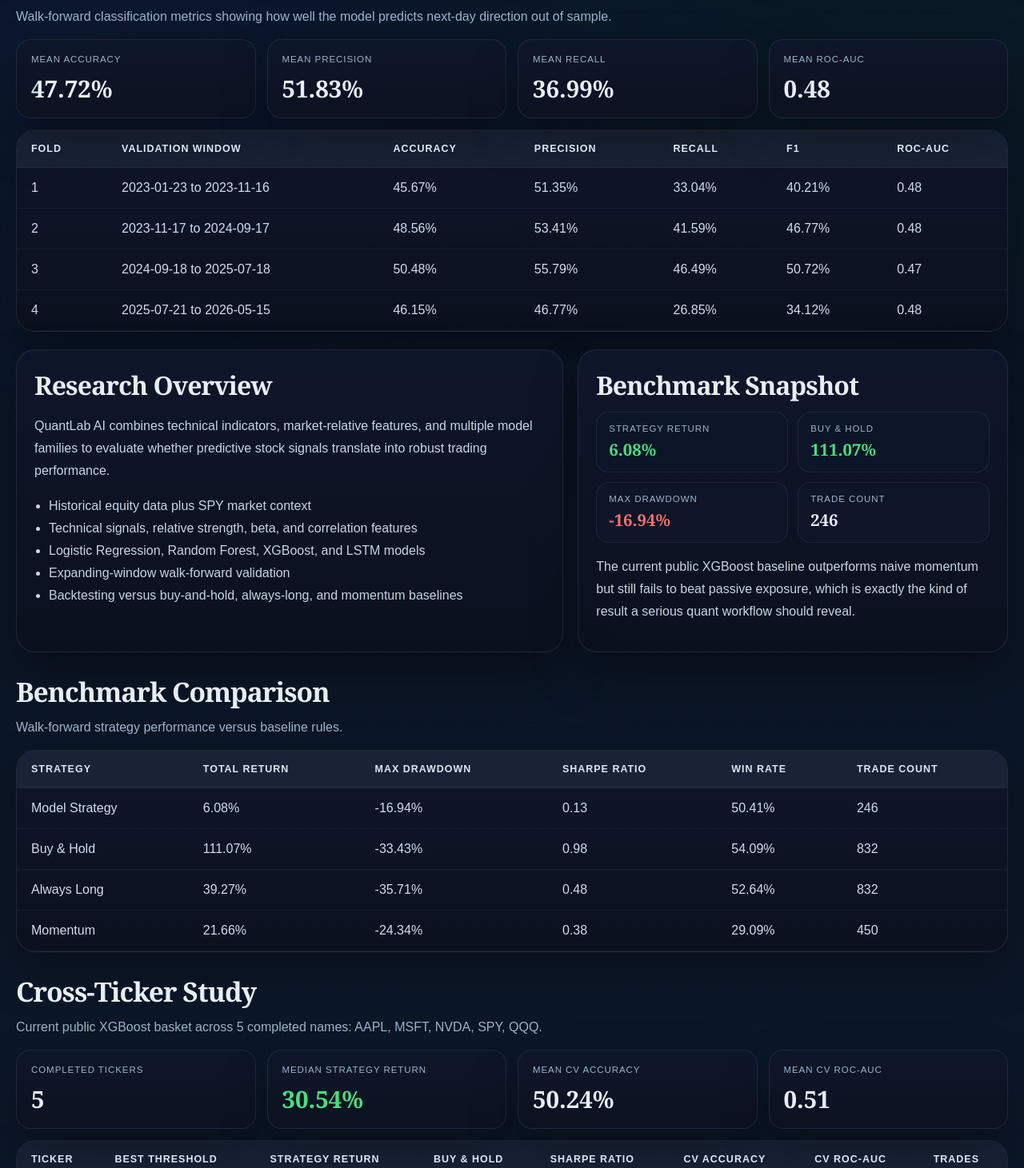
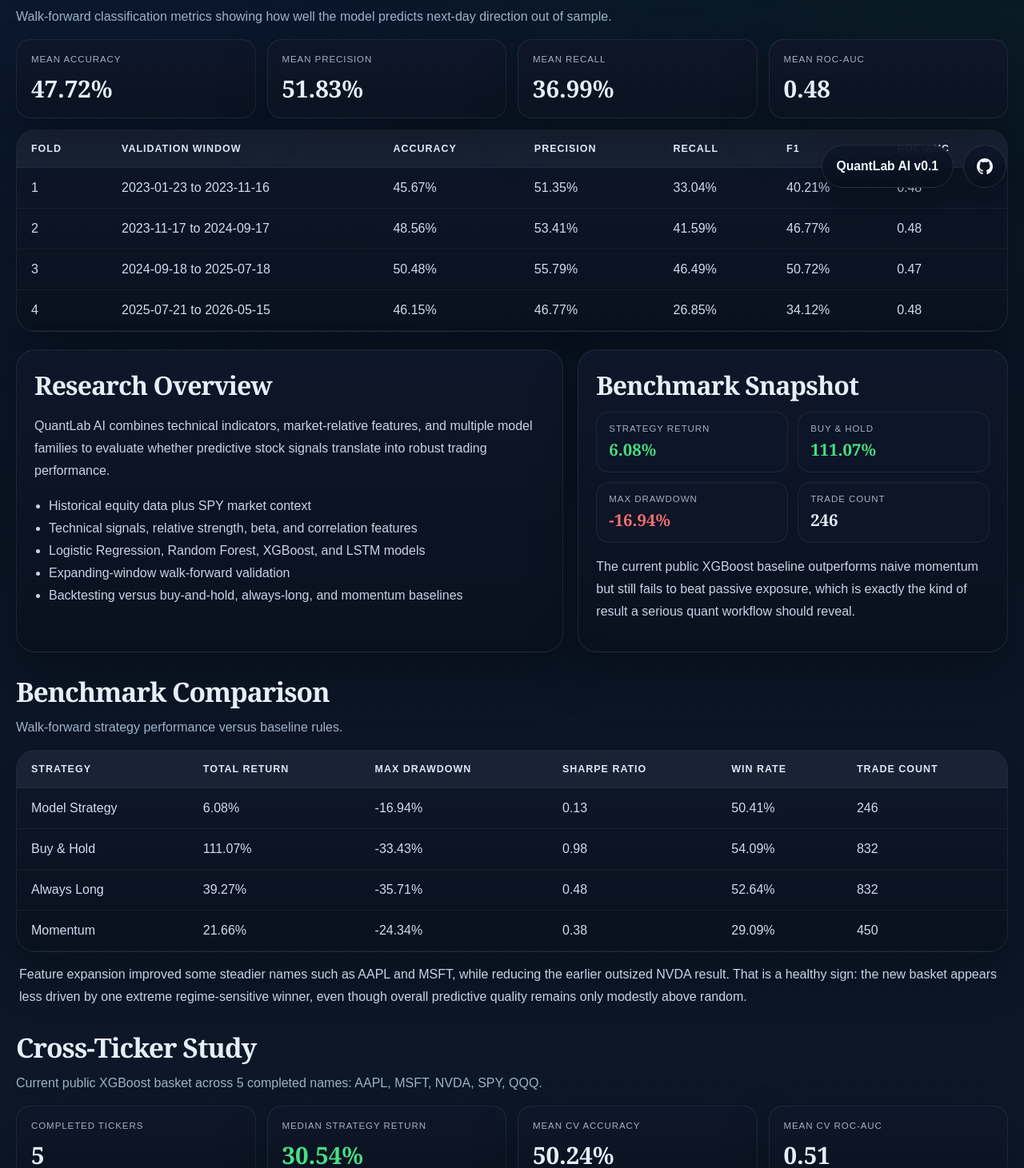
Before and after one commit to AyyadOmar/quantlab-ai, a Next.js app: page / in a window 1280 px wide. Shown: the part 543-2004 px from the top of the page at 80% size. Built offline with nearby package versions, Linux system fonts and the light colour scheme.

Commit message:
Add floating GitHub repository badge

```diff
--- a/app/globals.css
+++ b/app/globals.css
@@ -253,6 +253,13 @@ h1 {
   color: var(--muted);
 }
 
+.section-note {
+  margin: 14px 4px 0;
+  color: #c6d4e4;
+  line-height: 1.75;
+  font-family: Arial, Helvetica, sans-serif;
+}
+
 .table-card {
   overflow: hidden;
   padding: 0;
@@ -457,6 +464,57 @@ td {
   font-size: 1.15rem;
 }
 
+.floating-repo-badge {
+  position: fixed;
+  right: 22px;
+  bottom: 22px;
+  z-index: 40;
+  display: flex;
+  align-items: center;
+  gap: 12px;
+}
+
+.repo-badge-label,
+.repo-badge-link {
+  border: 1px solid rgba(148, 163, 184, 0.18);
+  background: linear-gradient(180deg, rgba(15, 23, 42, 0.96), rgba(8, 15, 27, 0.98));
+  box-shadow: 0 18px 44px rgba(0, 0, 0, 0.28);
+}
+
+.repo-badge-label {
+  display: inline-flex;
+  align-items: center;
+  min-height: 54px;
+  padding: 0 18px;
+  border-radius: 999px;
+  color: #f3f8ff;
+  font-family: Arial, Helvetica, sans-serif;
+  font-size: 0.98rem;
+  font-weight: 600;
+}
+
+.repo-badge-link {
+  display: inline-flex;
+  align-items: center;
+  justify-content: center;
+  width: 54px;
+  height: 54px;
+  border-radius: 999px;
+  color: #f3f8ff;
+  transition: transform 140ms ease, border-color 140ms ease, color 140ms ease;
+}
+
+.repo-badge-link:hover {
+  transform: translateY(-1px);
+  border-color: rgba(125, 211, 252, 0.35);
+  color: #7dd3fc;
+}
+
+.repo-badge-link svg {
+  width: 24px;
+  height: 24px;
+}
+
 .architecture-stack pre {
   margin: 0;
   white-space: pre-wrap;
@@ -496,6 +554,23 @@ td {
     grid-template-columns: 1fr;
   }
 
+  .floating-repo-badge {
+    right: 12px;
+    bottom: 12px;
+    gap: 8px;
+  }
+
+  .repo-badge-label {
+    min-height: 48px;
+    padding: 0 14px;
+    font-size: 0.9rem;
+  }
+
+  .repo-badge-link {
+    width: 48px;
+    height: 48px;
+  }
+
   th,
   td {
     padding: 14px 12px;
--- a/app/page.js
+++ b/app/page.js
@@ -474,6 +474,11 @@ export default function HomePage() {
             </tbody>
           </table>
         </div>
+        <p className="section-note">
+          Feature expansion improved some steadier names such as AAPL and MSFT, while reducing the earlier
+          outsized NVDA result. That is a healthy sign: the new basket appears less driven by one extreme
+          regime-sensitive winner, even though overall predictive quality remains only modestly above random.
+        </p>
       </section>
 
       <section className="section-stack">
@@ -647,6 +652,19 @@ Artifacts         ->  Committed demo assets + JSON`}</pre>
           </div>
         </div>
       ) : null}
+
+      <div className="floating-repo-badge">
+        <span className="repo-badge-label">QuantLab AI v0.1</span>
+        <a
+          className="repo-badge-link"
+          href="https://github.com/AyyadOmar/quantlab-ai"
+          target="_blank"
+          rel="noreferrer"
+          aria-label="Open QuantLab AI GitHub repository"
+        >
+          <GitHubIcon />
+        </a>
+      </div>
     </main>
   );
 }
@@ -684,3 +702,14 @@ function VisualCard({ src, alt, title, onOpen }) {
     </article>
   );
 }
+
+function GitHubIcon() {
+  return (
+    <svg viewBox="0 0 24 24" aria-hidden="true" focusable="false">
+      <path
+        fill="currentColor"
+        d="M12 2C6.477 2 2 6.589 2 12.248c0 4.526 2.865 8.367 6.839 9.722.5.095.682-.223.682-.495 0-.244-.009-.891-.014-1.748-2.782.62-3.369-1.37-3.369-1.37-.455-1.183-1.11-1.498-1.11-1.498-.908-.636.069-.623.069-.623 1.004.072 1.532 1.056 1.532 1.056.892 1.566 2.341 1.114 2.91.852.091-.664.349-1.114.635-1.37-2.221-.26-4.555-1.14-4.555-5.073 0-1.121.39-2.038 1.029-2.757-.103-.26-.446-1.307.098-2.724 0 0 .84-.276 2.75 1.053A9.303 9.303 0 0 1 12 6.836c.85.004 1.705.118 2.504.346 1.909-1.329 2.748-1.053 2.748-1.053.546 1.417.202 2.464.1 2.724.64.719 1.027 1.636 1.027 2.757 0 3.943-2.338 4.81-4.566 5.066.359.318.679.944.679 1.903 0 1.374-.012 2.481-.012 2.818 0 .275.18.595.688.494C19.138 20.612 22 16.772 22 12.248 22 6.589 17.523 2 12 2Z"
+      />
+    </svg>
+  );
+}
```
